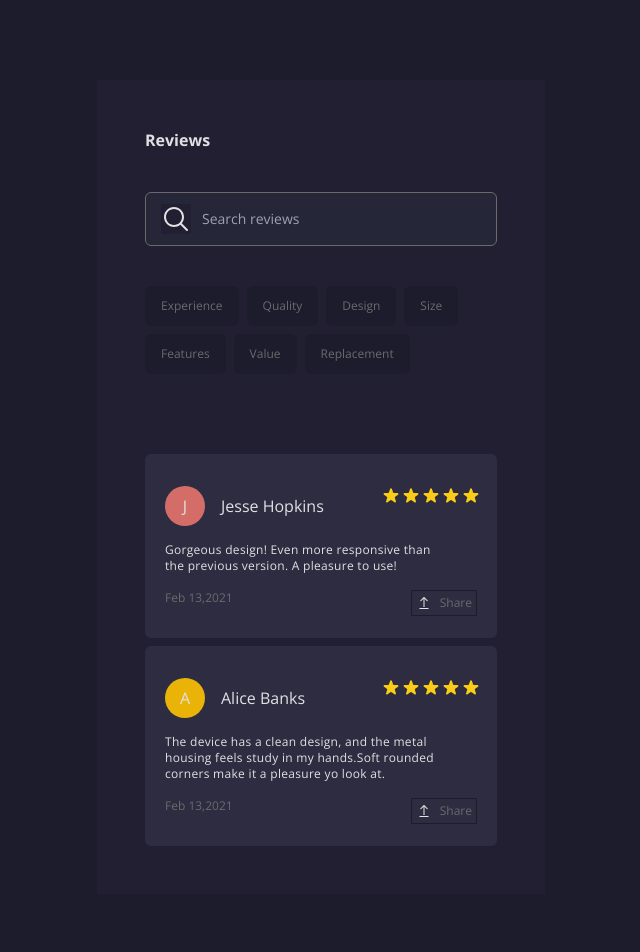
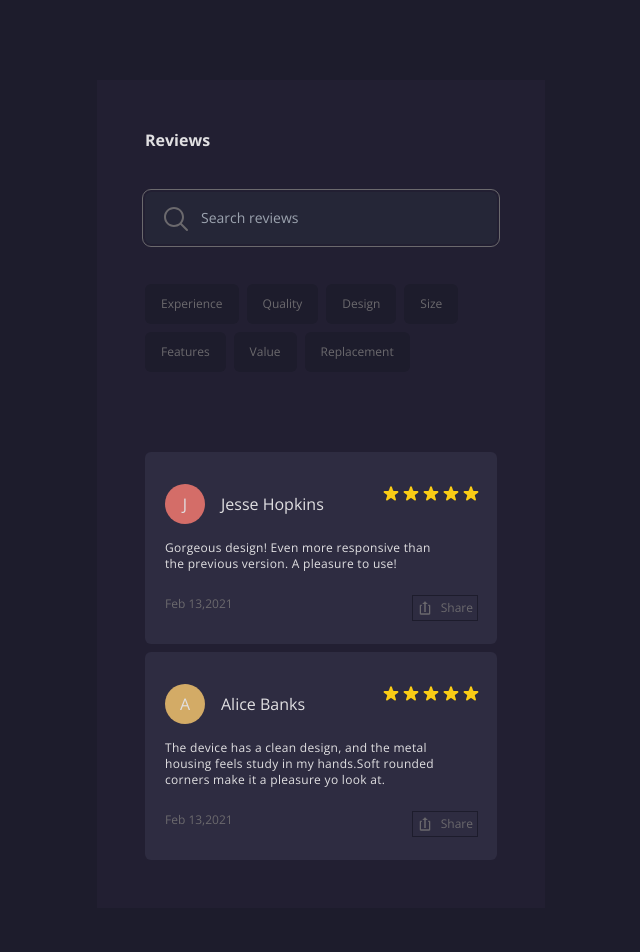
Before and after one commit to Ajithdev444/card, a Next.js app: page /reviews in a window 1280 px wide. Shown: the top 952 px of the page, without its empty margins (319-959 px from the left). Built offline with nearby package versions, Linux system fonts and the light colour scheme.

Commit message:
review frontend

```diff
--- a/pages/reviews/index.tsx
+++ b/pages/reviews/index.tsx
@@ -1,6 +1,6 @@
 import React from "react";
-import search from "../../public/search.svg";
-import upload from "../../public/upload1.png";
+import search from "../../public/search1.svg";
+import share from "../../public/share1.png";
 import Image from "next/image";
 
 const index = () => {
@@ -18,7 +18,7 @@ const index = () => {
             <input
               type="text"
               placeholder="Search reviews"
-              className="bg-[#252637] text-[#6b696d] border border-[#6b696d] px-14 py-4 text-sm w-full rounded-md"
+              className="bg-[#252637] text-[#6b696d] outline outline-[#6b696d] hover:outline-[#8783f4] outline-offset-2 outline-1 px-14 py-4 text-sm w-full rounded-md"
             />
           </div>
 
@@ -107,22 +107,22 @@ const index = () => {
                 </svg>
               </div>
             </div>
-            <p className="text-[#E1E0E2] text-xs pt-4 pb-4 tracking-wide">
+            <p className="text-[#E1E0E2] text-xs pt-4 pb-6 tracking-wide">
               Gorgeous design! Even more responsive than
               <br />
               the previous version. A pleasure to use!
             </p>
             <div className="flex relative rounded-md">
               <div className="text-[#6b696d] text-xs">Feb 13,2021</div>
-              <div className="absolute right-0 flex gap-2 border border-[#1D1C2C] p-1">
-                <Image src={upload} alt="upload" className="w-4 h-4" />
+              <div className="absolute right-0 flex gap-2 outline outline-[#1D1C2C] outline-1 hover:outline-[#8783f4] p-1">
+                <Image src={share} alt="upload" className="w-4 h-4" />
                 <button className="text-[#6b696d] text-xs">Share</button>
               </div>
             </div>
           </div>
           <div className="bg-[#2E2C41] rounded-md relative px-5 py-8 mt-2">
             <div className="flex">
-              <div className="w-10 h-10 bg-yellow-500 text-[#E1E0E2] flex justify-center items-center rounded-full">
+              <div className="w-10 h-10 bg-[#D3AB66] text-[#E1E0E2] flex justify-center items-center rounded-full">
                 A
               </div>
               <div className="text-[#E1E0E2] ml-4 flex justify-center items-center">
@@ -182,7 +182,7 @@ const index = () => {
                 </svg>
               </div>
             </div>
-            <p className="text-[#E1E0E2] text-xs pt-4 pb-4 tracking-wide">
+            <p className="text-[#E1E0E2] text-xs pt-4 pb-6 tracking-wide">
               The device has a clean design, and the metal
               <br />
               housing feels study in my hands.Soft rounded
@@ -191,8 +191,8 @@ const index = () => {
             </p>
             <div className="flex relative rounded-md">
               <div className="text-[#6b696d] text-xs">Feb 13,2021</div>
-              <div className="absolute right-0 flex gap-2 border border-[#1D1C2C] p-1">
-                <Image src={upload} alt="upload" className="w-4 h-4" />
+              <div className="absolute right-0 flex gap-2 outline outline-[#1D1C2C] outline-1 hover:outline-[#8783f4] p-1">
+                <Image src={share} alt="upload" className="w-4 h-4" />
                 <button className="text-[#6b696d] text-xs ">Share</button>
               </div>
             </div>
```
Also changed, not shown: public/search1.svg (added), public/share1.png (added).
